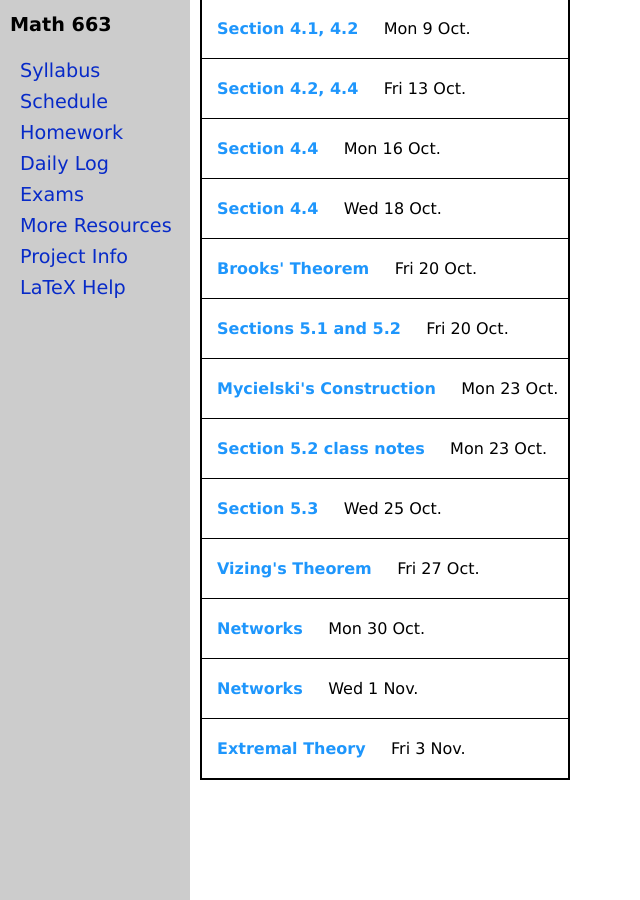
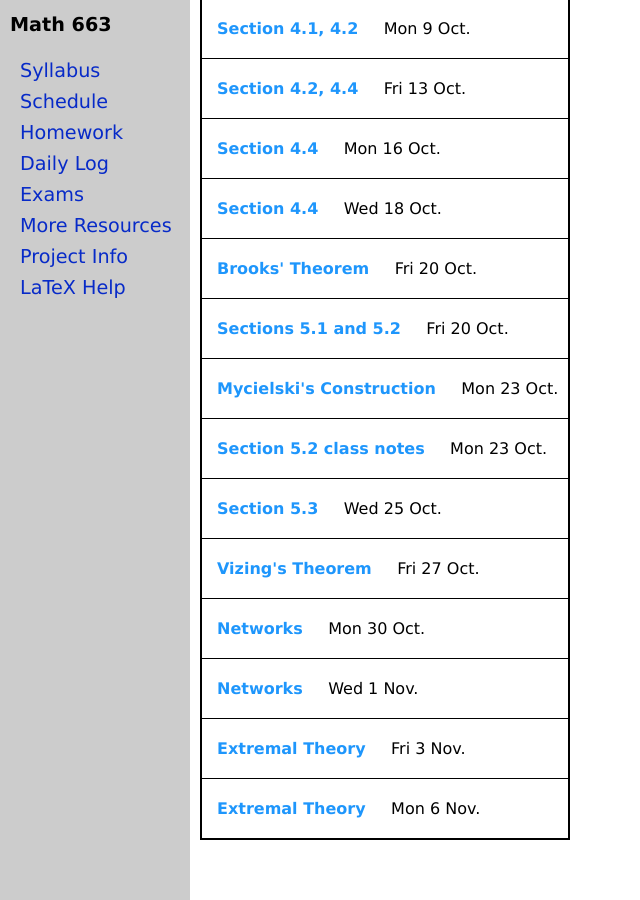
Before and after one commit to jrfaudree/GradGT, a Jekyll site: the page built from dailylog.md, in a window 1280 px wide and 900 px high, scrolled down 944 px. Shown: the whole window, without its empty margins (0-640 px from the left). Built offline with Jekyll 4.4.1, drawn with Linux system fonts in a browser that asks for light colours.

Commit message:
Update dailylog.yml

```diff
--- a/_data/dailylog.yml
+++ b/_data/dailylog.yml
@@ -82,3 +82,6 @@ dailylog:
 - name: Extremal Theory
   date: Fri 3 Nov
   url: InClassNotes-fri-3-nov.pdf
+- name: Extremal Theory
+  date: Mon 6 Nov
+  url: InClassNotes-mon-nov-6.pdf
```
